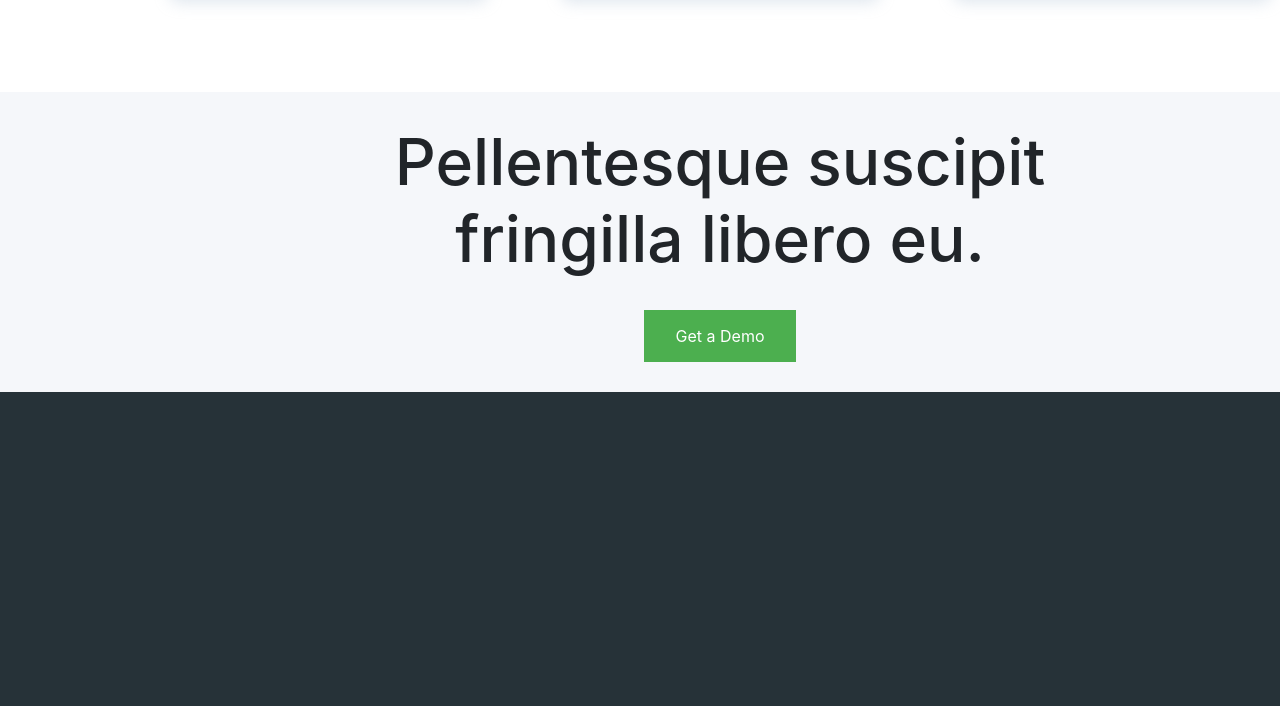
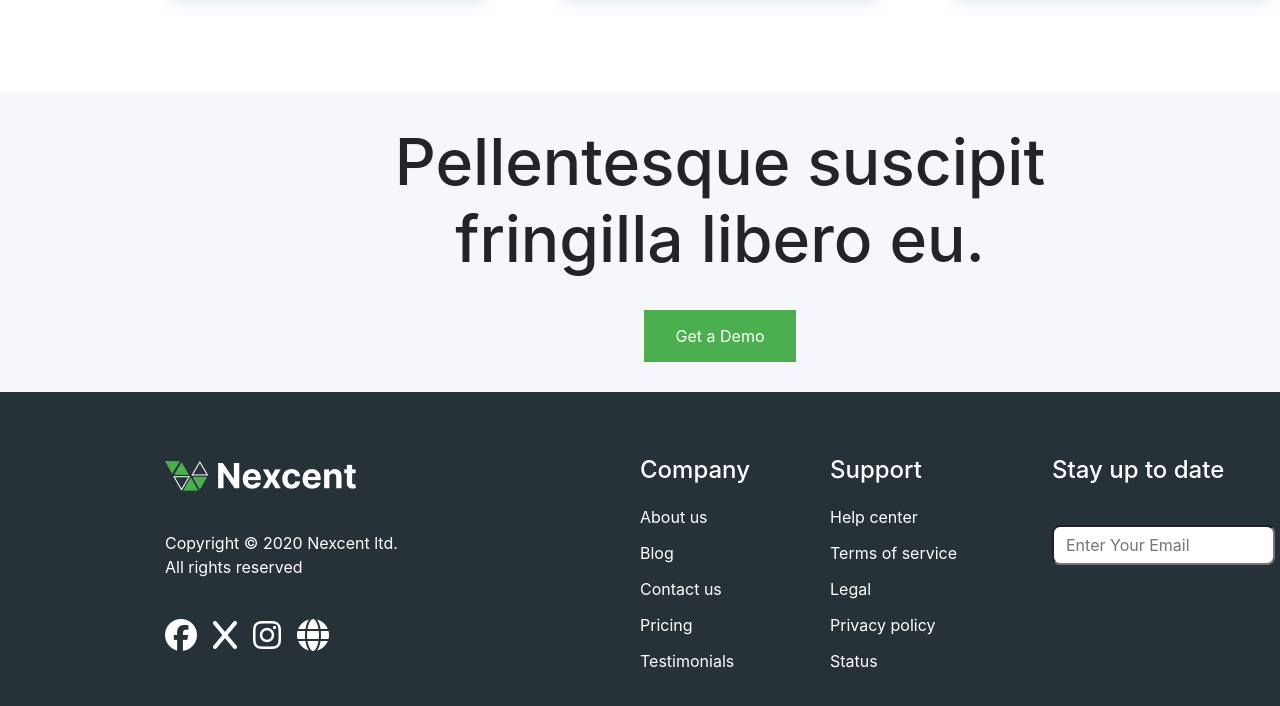
Before and after one commit to kamrul-islam-96/NextCent, a plain HTML site: page index.html in a window 1280 px wide. Shown: the part 3673-4379 px from the top of the page. Drawn offline with nearby package versions, Linux system fonts and the light colour scheme.

Commit message:
Footer Done

```diff
--- a/index.html
+++ b/index.html
@@ -6,6 +6,7 @@
     <title>Bootstrap demo</title>
     <link href="https://cdn.jsdelivr.net/npm/bootstrap@5.3.3/dist/css/bootstrap.min.css" rel="stylesheet" integrity="sha384-QWTKZyjpPEjISv5WaRU9OFeRpok6YctnYmDr5pNlyT2bRjXh0JMhjY6hW+ALEwIH" crossorigin="anonymous">
     <link rel="stylesheet" href="style.css">
+    <link rel="stylesheet" href="https://cdnjs.cloudflare.com/ajax/libs/font-awesome/6.7.2/css/all.min.css">
   </head>
   <body>
       <header>
@@ -244,8 +245,50 @@
         </div>
       </main>
 
-      <footer>
-
+      <footer class="d-flex align-items-center justify-content-between">
+        <div class="Company-info">
+          <div class="logo-div">
+            <img src="./Assets/Logo footer.png" alt="">
+          </div>
+          <p>
+            Copyright © 2020 Nexcent ltd. <br>
+            All rights reserved
+          </p>
+          <div class="social-media d-flex">
+            <i class="fa-brands fa-facebook"></i>
+            <i class="fa-solid fa-x"></i>
+            <i class="fa-brands fa-instagram"></i>
+            <i class="fa-solid fa-globe"></i>
+          </div>
+        </div>
+        <div class="Parent-info d-flex">
+          <div class="col-1-2">
+            <ul class="d-flex">
+              <li><h4>Company</h4></li>
+              <li><a href="">About us</a></li>
+              <li><a href="">Blog</a></li>
+              <li><a href="">Contact us</a></li>
+              <li><a href="">Pricing</a></li>
+              <li><a href="">Testimonials</a></li>
+            </ul>
+          </div>
+          <div class="col-1-2">
+            <ul class="d-flex">
+              <li><h4>Support</h4></li>
+              <li><a href="">Help center</a></li>
+              <li><a href="">Terms of service</a></li>
+              <li><a href="">Legal</a></li>
+              <li><a href="">Privacy policy</a></li>
+              <li><a href="">Status</a></li>
+            </ul>
+          </div>
+          <div class="col-3">
+            <ul>
+              <li><h4>Stay up to date</h4></li>
+              <li><input type="email" placeholder="Enter Your Email"></li>
+            </ul>
+          </div>
+        </div>
       </footer>
 
     <script src="https://cdn.jsdelivr.net/npm/bootstrap@5.3.3/dist/js/bootstrap.bundle.min.js" integrity="sha384-YvpcrYf0tY3lHB60NNkmXc5s9fDVZLESaAA55NDzOxhy9GkcIdslK1eN7N6jIeHz" crossorigin="anonymous"></script>
--- a/style.css
+++ b/style.css
@@ -287,4 +287,72 @@ footer {
     height: 328px;
     margin: 0 auto;
     background-color: var(--fotter-color);
+    padding: 0 165px;
 }
+
+.Company-info {
+    width: 350px;
+    height: 190px;
+}
+
+.Company-info p {
+    margin: 40px 0;
+    color: #ffffff;
+}
+
+.social-media {
+    gap: 16px;
+}
+
+.social-media i {
+    font-size: 32px;
+    color: #ffffff;
+}
+
+.Parent-info {
+    width: 635px;
+    height: 200px;
+    gap: 30px;
+}
+
+.col-1-2 ul {
+    padding: 0;
+    flex-direction: column;
+    gap: 12px;
+}
+
+.col-1-2 {
+    width: 160px;
+    height: 100%;
+}
+
+.col-1-2 li {
+    list-style: none;
+    color: #ffffff;
+}
+
+.col-1-2 li a {
+    text-decoration: none;
+    color: #ffffff;
+}
+
+.col-3 {
+    width: 255px;
+    height: 92px;
+}
+
+.col-3 ul li {
+    list-style: none;
+}
+
+.col-3 ul li h4 {
+    color: #ffffff;
+}
+
+.col-3 ul input {
+    width: 100%;
+    height: 40px;
+    border-radius: 8px;
+    padding: 0 12px;
+    margin-top: 32px;
+}
```
Also changed, not shown: Assets/Logo footer.png (added).
